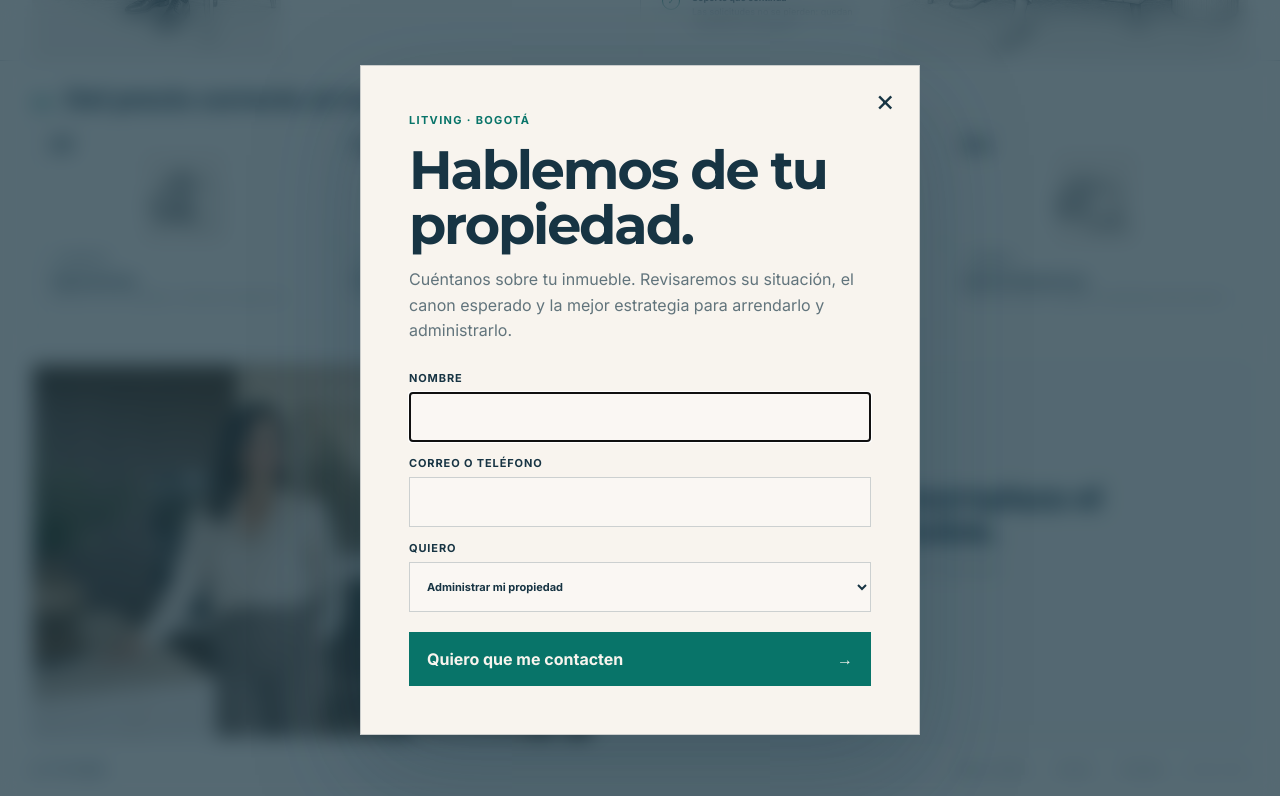
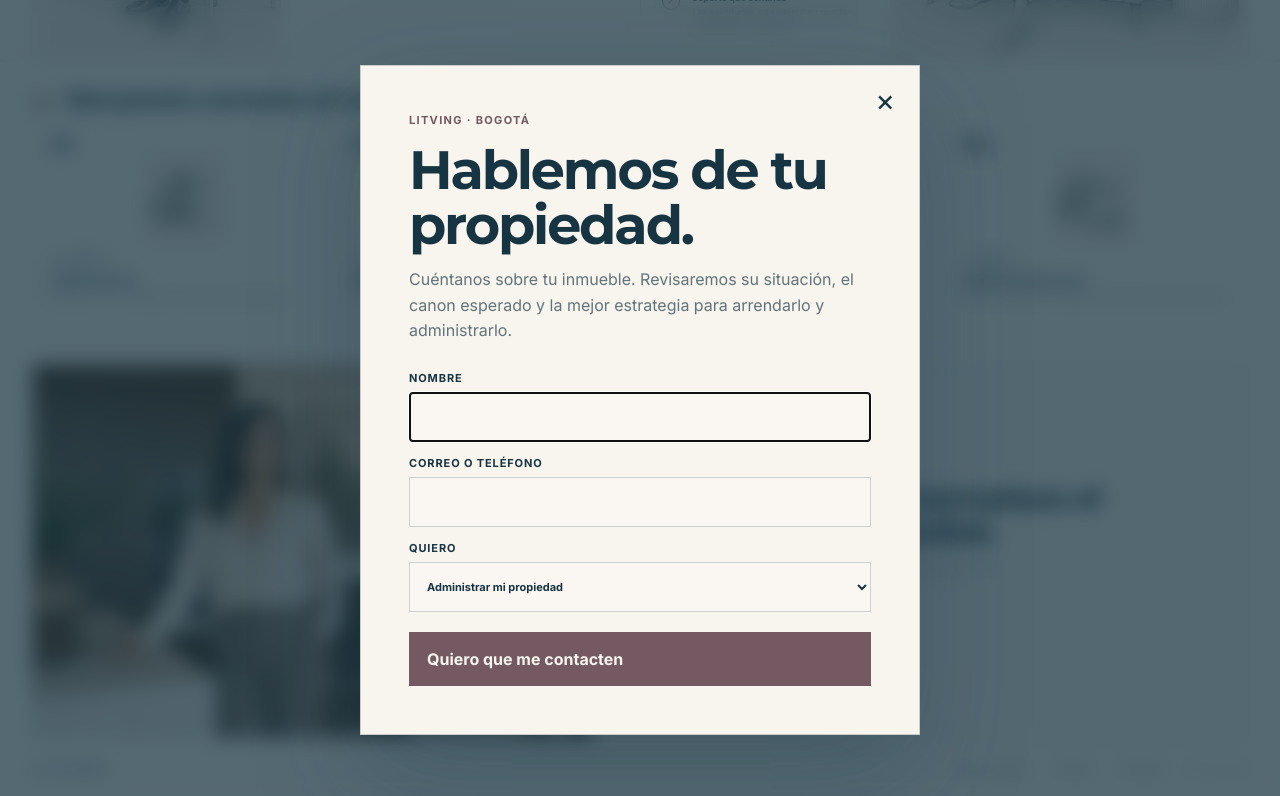
Before and after one commit to s3bastianep/litving-site, a Next.js app: page / in a window 1280 px wide. Both pictures are taken after a click on the button "Contacto". Shown: the part 2533-3329 px from the top of the page. Built offline with nearby package versions, Linux system fonts and the light colour scheme.

Commit message:
Shift Litving accent to slate garnet

```diff
--- a/app/globals.css
+++ b/app/globals.css
@@ -3,7 +3,7 @@
 :root {
   --paper: #f8f4ee;
   --ink: #173443;
-  --teal: #087469;
+  --teal: #745962;
   --line: color-mix(in srgb, var(--ink) 20%, transparent);
   --max: 1440px;
   --font-display: "Montserrat", Arial, sans-serif;
--- a/app/page.tsx
+++ b/app/page.tsx
@@ -137,7 +137,7 @@ export default function Home() {
           <a href="#beneficios" onClick={closeMenu}>Por qué Litving</a>
           <a href="#personas" onClick={closeMenu}>Para quién</a>
           <a href="#proceso" onClick={closeMenu}>Cómo trabajamos</a>
-          <button className="nav-contact" onClick={() => { setContactOpen(true); closeMenu(); }}>Hablar con un asesor <Arrow /></button>
+          <button className="nav-contact" onClick={() => { setContactOpen(true); closeMenu(); }}>Hablar con un asesor</button>
         </nav>
         <button className="menu-toggle" aria-expanded={menuOpen} aria-label="Abrir menú" onClick={() => setMenuOpen(!menuOpen)}><i /><i /></button>
       </header>
@@ -149,7 +149,7 @@ export default function Home() {
           <p className="hero-lead">La inmobiliaria que protege tu ingreso y te devuelve el control.</p>
           <p className="hero-support">Conseguimos el inquilino, gestionamos el contrato y operamos pagos y mantenimientos con respaldo de aseguradora, tecnología y un equipo responsable.</p>
           <div className="hero-actions">
-            <button className="button button-primary" onClick={() => setContactOpen(true)}>Quiero arrendar mi propiedad <Arrow /></button>
+            <button className="button button-primary" onClick={() => setContactOpen(true)}>Quiero arrendar mi propiedad</button>
             <a className="button button-secondary" href="#beneficios">Ver por qué Litving</a>
           </div>
         </div>
@@ -210,7 +210,7 @@ export default function Home() {
             <span><b>03</b><em>Documentos</em><small>Contratos siempre disponibles.</small></span>
             <span><b>04</b><em>Solicitudes</em><small>Cada caso queda registrado.</small></span>
           </div>
-          <button className="button button-secondary portal-cta" onClick={() => setContactOpen(true)}>Conocer la administración <Arrow /></button>
+          <button className="button button-secondary portal-cta" onClick={() => setContactOpen(true)}>Conocer la administración</button>
         </div>
         <PortalPreview />
       </section>
@@ -244,7 +244,7 @@ export default function Home() {
 
       <section className="human-section section-shell">
         <div className="human-image"><img src="/media/asesora-litving-hd.png" alt="Asesora Litving acompañando personalmente a un cliente" /></div>
-        <div className="human-copy"><span className="section-number">07</span><h2>La plataforma no reemplaza el servicio. Lo hace visible.</h2><p>Tu asesor se encarga de la operación; tú puedes verla completa y saber quién responde.</p><button className="button button-primary" onClick={() => setContactOpen(true)}>Hablar con un asesor <Arrow /></button></div>
+        <div className="human-copy"><span className="section-number">07</span><h2>La plataforma no reemplaza el servicio. Lo hace visible.</h2><p>Tu asesor se encarga de la operación; tú puedes verla completa y saber quién responde.</p><button className="button button-primary" onClick={() => setContactOpen(true)}>Hablar con un asesor</button></div>
       </section>
 
       <footer className="site-footer section-shell"><a className="brand" href="#inicio">LITVING</a><p>Bogotá · Colombia</p><button onClick={() => setContactOpen(true)}>Contacto</button><a href="#beneficios">Privacidad</a><small>© 2026 LITVING</small></footer>
@@ -261,7 +261,7 @@ export default function Home() {
                 <label>Nombre<input name="name" required autoFocus /></label>
                 <label>Correo o teléfono<input name="contact" required /></label>
                 <label>Quiero<select name="need" defaultValue="administrar"><option value="administrar">Administrar mi propiedad</option><option value="publicar">Publicar mi propiedad</option><option value="arrendar">Buscar una propiedad</option><option value="portal">Conocer el portal</option></select></label>
-                <button type="submit">Quiero que me contacten <Arrow /></button>
+                <button type="submit">Quiero que me contacten</button>
               </form>
             )}
           </section>
```
Also changed, not shown: 1 other file (tests, documents, lock files or other folders).
